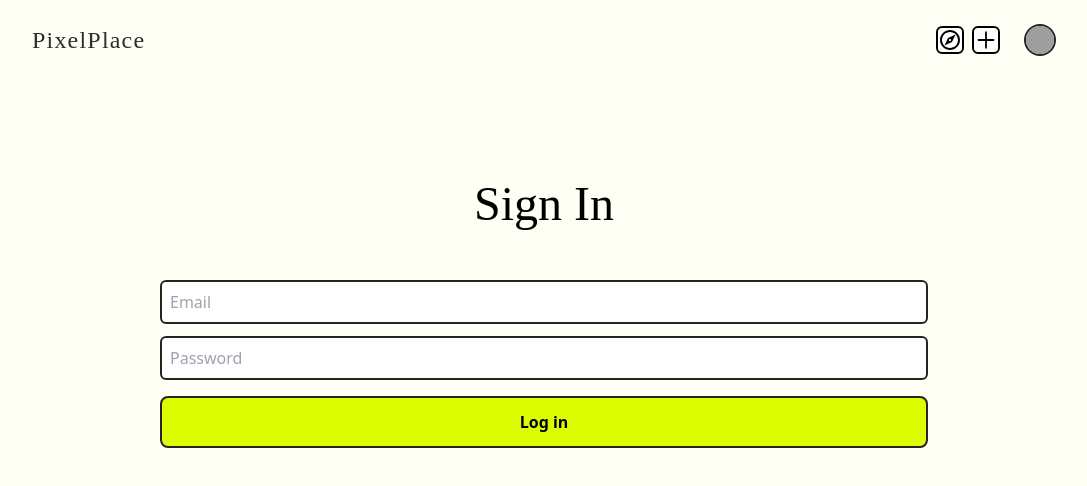
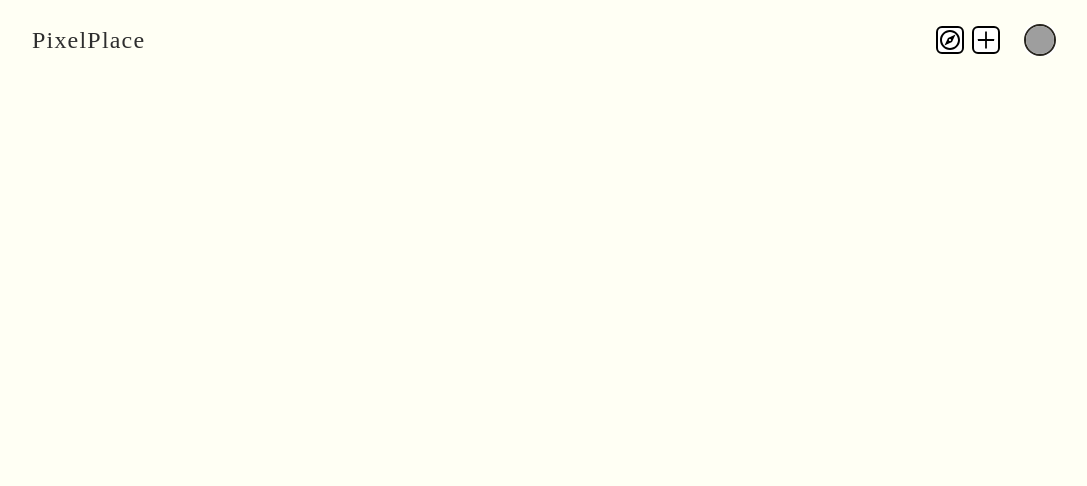
Before and after one commit to alexandyrzph/PixelPlace-React-Course-Project, a React (Create React App) app in the folder pixelplace/: page /profile in a window 1280 px wide. Shown: the top 486 px of the page, without its empty margins (96-1183 px from the left). Built offline with nearby package versions, Linux system fonts and the light colour scheme; grey boxes are pictures that could not be loaded.

Commit message:
profile route changed

```diff
--- a/pixelplace/src/App.js
+++ b/pixelplace/src/App.js
@@ -21,7 +21,7 @@ function App() {
           <Route path="posts" element={<Posts />} />
           <Route path="register" element={<SignUp />} />
           <Route path="login" element={<SignIn />} />
-          <Route path="profile" element={<SignIn />} />
+          <Route path="profile" element={<Profile />} />
           <Route path="post-create" element={<PostCreate />} />
           <Route path="post/:postId" element={<PostDetails />} />
           <Route path="post-edit/:postId" element={<PostEdit />} />
--- a/pixelplace/src/components/Profile/Profile.js
+++ b/pixelplace/src/components/Profile/Profile.js
@@ -1,7 +1,11 @@
 const Profile = () => {
   return (
-    <div>Profile</div>
-  )
-}
+    <div>
+      <div className="flex relative z-20 justify-center lg:justify-between w-full max-w-xs sm:max-w-sm md:max-w-lg lg:max-w-3xl xl:max-w-3xl overflow-ellipsis 2xl:max-w-7xl mx-auto h-screen pt-[30%] md:pt-[10%]">
 
-export default Profile
+      </div>
+    </div>
+  );
+};
+
+export default Profile;
```
